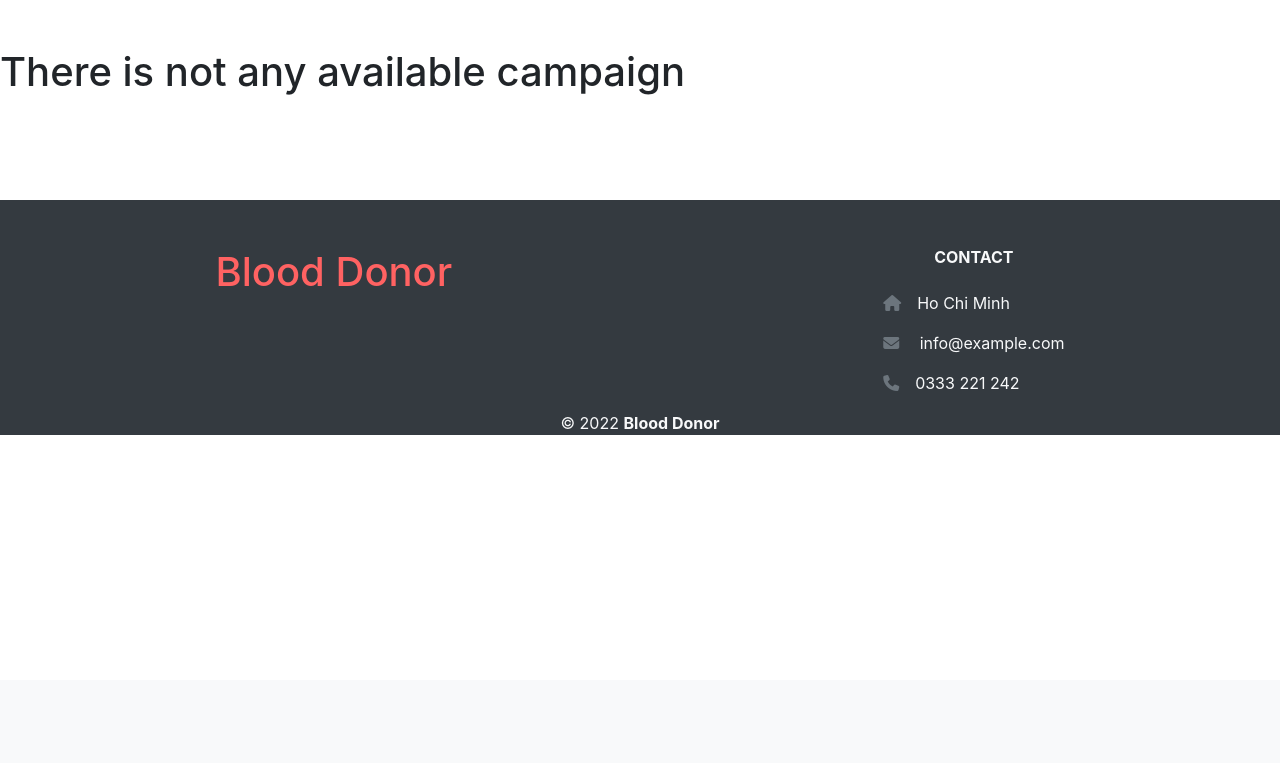
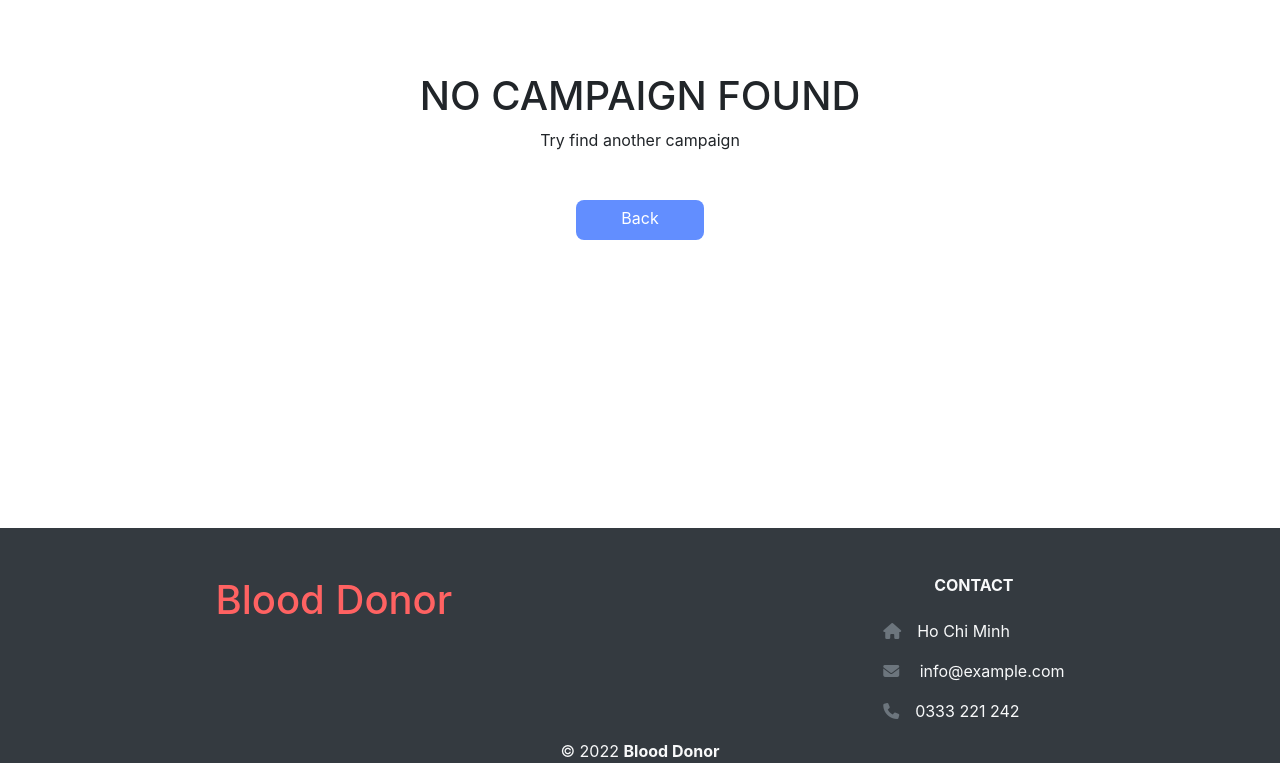
Before and after one commit to trinity-fptu/SWP391_HealthCareProject, an ASP.NET Core app: page /Campaign/ErrorCampaign in a window 1280 px wide. Shown: the part 120-883 px from the top of the page. Before the commit the page ends 555 px from the top, so only its background shows below. Run offline with ASP.NET Core 8, Linux system fonts and the light colour scheme; style sheets or scripts are compiled from the project's sources.

Commit message:
small change

```diff
--- a/SWP391_HealthCareProject/Views/Campaign/ErrorCampaign.cshtml
+++ b/SWP391_HealthCareProject/Views/Campaign/ErrorCampaign.cshtml
@@ -3,7 +3,12 @@
     ViewData["Title"] = "ErrorCampaign";
     Layout = "~/Views/Shared/_Layout.cshtml";
 }
-<section class="py-5" id="content">
-<h1>There is not any available campaign</h1>
+<section class="error py-5" id="content">
+    <div class="mt-4" style="position:relative;">
+        <h1>NO CAMPAIGN FOUND</h1>
+        <span>Try find another campaign</span><br />
+        <a href="javascript:history.back()" type="button" class="btn continue-btn my-5">Back</a>
+
+    </div>
 
 </section>
--- a/SWP391_HealthCareProject/wwwroot/css/style.css
+++ b/SWP391_HealthCareProject/wwwroot/css/style.css
@@ -270,6 +270,23 @@ a.btn-readmore {
     margin:1rem;
 }
 
+.continue-btn {
+    border-radius: 8px;
+    background-color: #628EFF;
+    border: none;
+    color: white;
+    width: 8rem;
+    height: 2.5rem;
+    transition: 0.5s;
+    text-decoration: none;
+}
+
+.continue-btn:hover {
+    color: white;
+    background-color: #3769e8;
+    transform: scale(1.1);
+}
+
 
 a.continue-btn {
     border-radius: 8px;
@@ -388,7 +405,10 @@ a.continue-btn:hover{
     background-color: rgb(244, 244, 244);
 }
 
-
+.error {
+    height: 30rem;
+    text-align:center;
+}
 
 /*
     animation part
```
Also changed, not shown: SWP391_HealthCareProject/DataAccess/HomeModels.cs (+7 -0 lines), SWP391_HealthCareProject/Views/Home/Index.cshtml (+6 -3 lines), SWP391_HealthCareProject/Views/Home/SearchCampaign.cshtml (+2 -5 lines).
